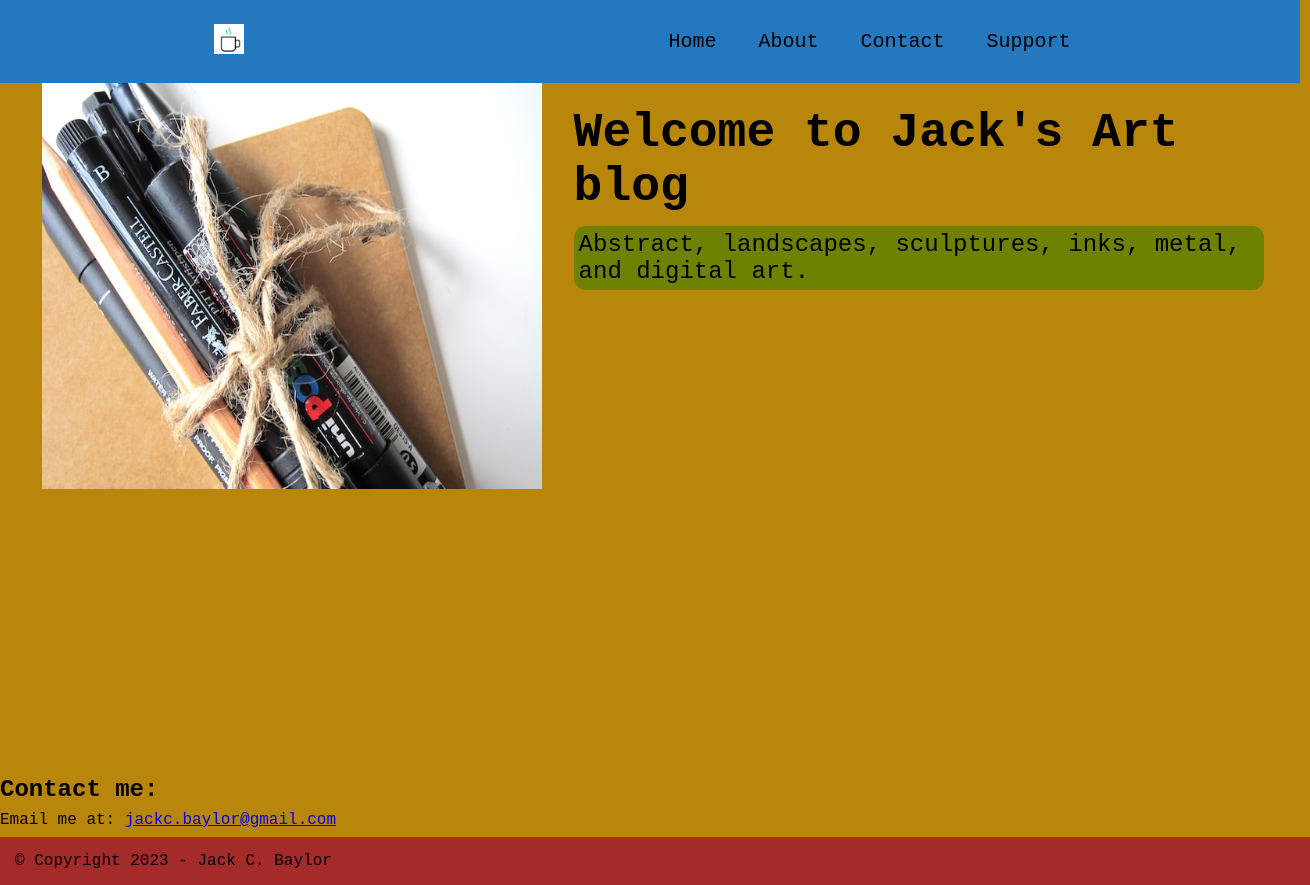
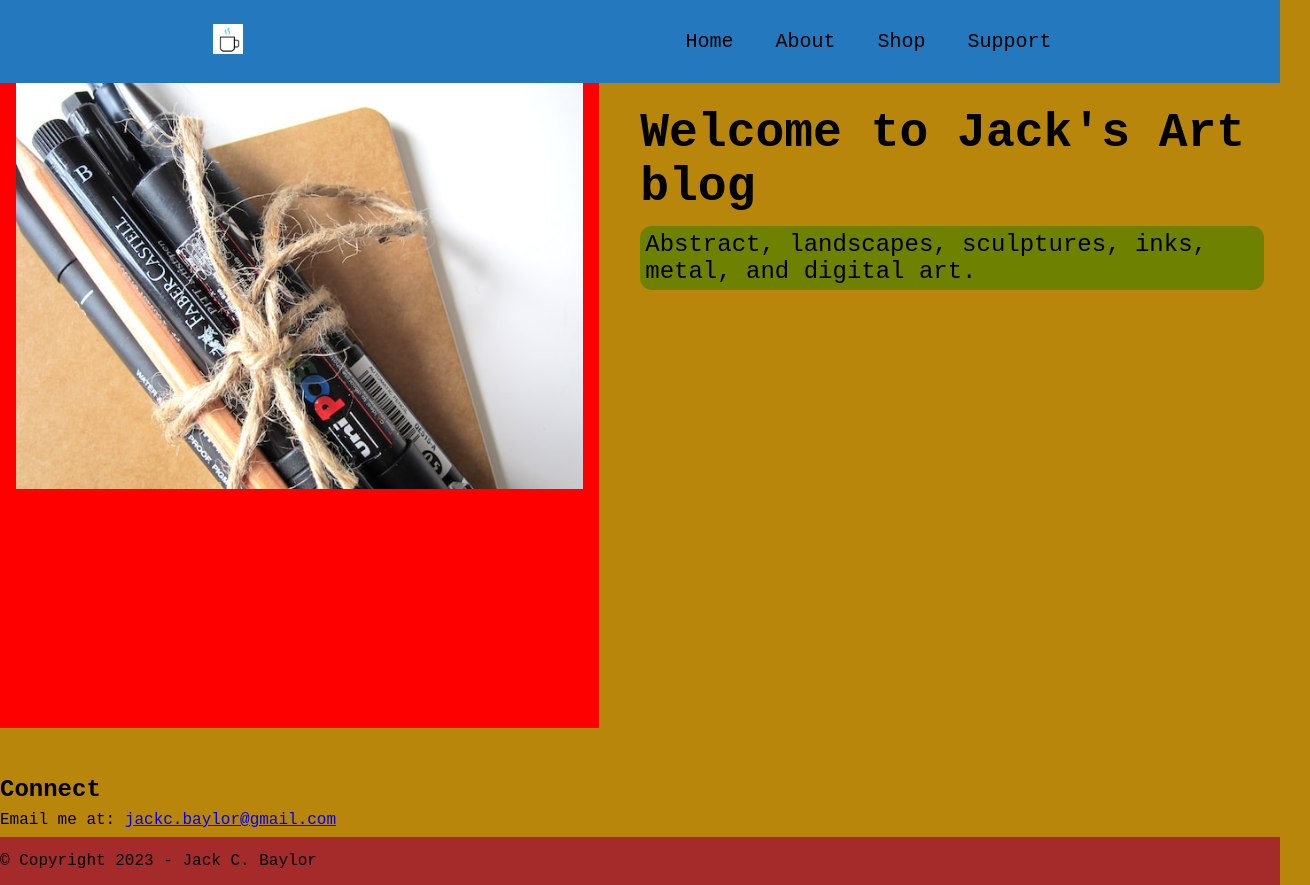
Before and after one commit to Jack-alt8/artblog, a plain HTML site: page Index.html in a window 1280 px wide. Shown: the whole page, 1310 px wide, since content can reach past the window. Drawn offline with Linux system fonts and the light colour scheme.

Commit message:
extra space on left fix

```diff
--- a/Index.html
+++ b/Index.html
@@ -26,7 +26,7 @@
                         <a href="details.html">About</a>
                     </li>
                     <li class="list-item">
-                        <a href="selection.html">Contact</a>
+                        <a href="selection.html">Shop</a>
                     </li>
                     <li class="list-item">
                         <a href="#">Support</a>
@@ -36,7 +36,7 @@
         </div>
     </header>
     <main>
-      <aside><img src="nik-tc-Q592eKGw-unsplash.jpg" alt="Jack's art gear" width="500px" height="425px"/></aside>
+      <aside class="container"><img src="nik-tc-Q592eKGw-unsplash.jpg" alt="Jack's art gear" width="device-width" height="425px"/></aside>
       <article>
         <img src="" class="banner" alt="" />
         <h1>Welcome to Jack's Art blog</h1>
@@ -50,7 +50,7 @@
 
       <div class="contact-content">
 
-        <h2>Contact me:</h2>
+        <h2>Connect</h2>
 
         <p>Email me at: <a href="mailto:jackc.baylor@gmail.com" target="_blank" class="sqs-svg-icon--wrapper email"
             aria-label="jackc.baylor@gmail.com">jackc.baylor@gmail.com</a></p>
--- a/styles.css
+++ b/styles.css
@@ -32,7 +32,7 @@ header {
   left: 0;
   width: 100%;
   background-color: rgb(36, 120, 189);
-  padding: 10px;
+  padding: 10px 0;
 }
 
 nav a:visited,
@@ -79,8 +79,8 @@ main {
 
 footer {
   display: block;
+  padding: 15px 0;
   width: 100%;
-  padding: 15px;
   background-color: brown;
 }
 
@@ -95,6 +95,27 @@ aside {
 
 img > aside {
     margin-top: 5em;
+}
+
+.container {
+  background-color: red;
+  display: flex;
+  flex-direction: row-reverse;
+}
+.container > .image {
+  flex: 1 0 0%;
+  text-align: right;/* and here*/
+}
+.image > img {
+  vertical-align: top;/* here */
+  max-width: 100%;
+  max-height: 300px;
+}
+.container > .text {
+  flex: 2 0 0%;
+  /* and eventually */
+
+  margin: auto 0;
 }
 
 article {
@@ -173,7 +194,7 @@ h1 {
   }
 
   aside {
-    margin-left: 2%;
+    margin-right: 2%;
   }
 
   .columns-desktop {
```
